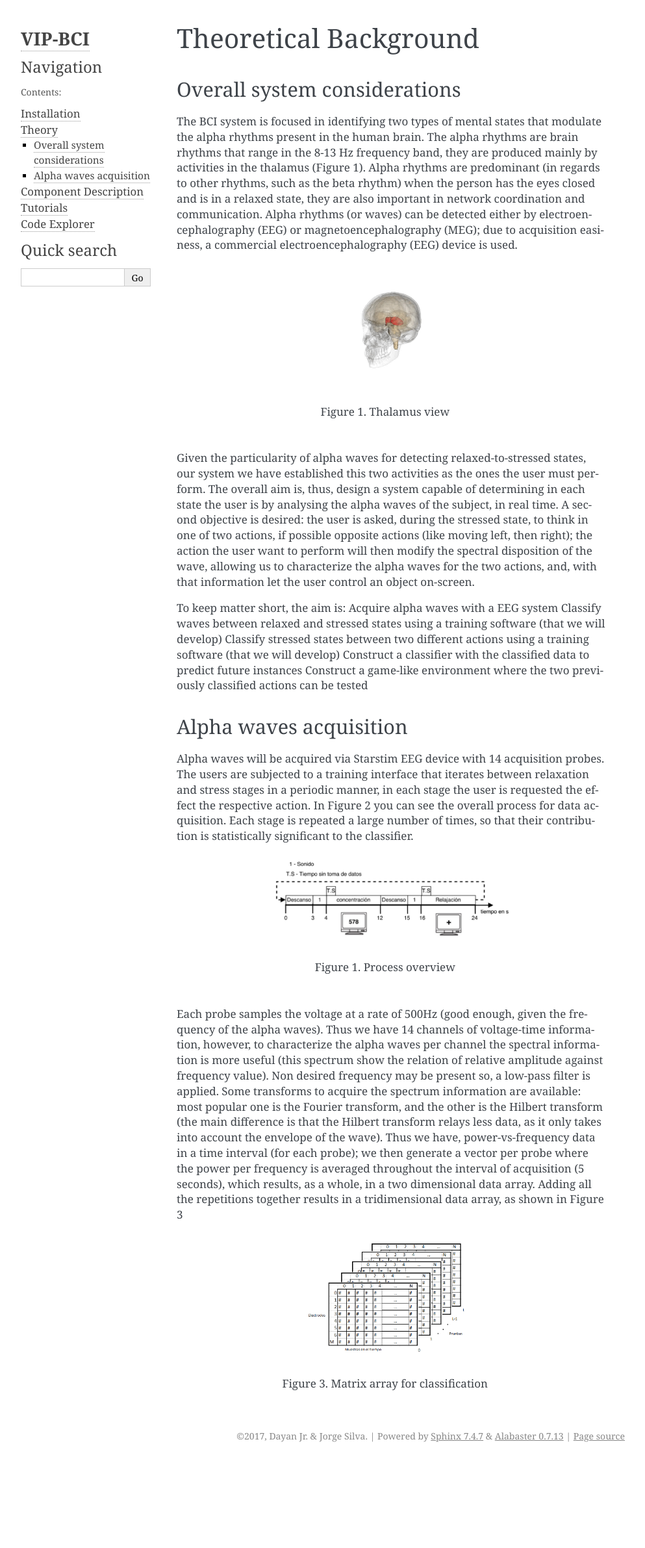
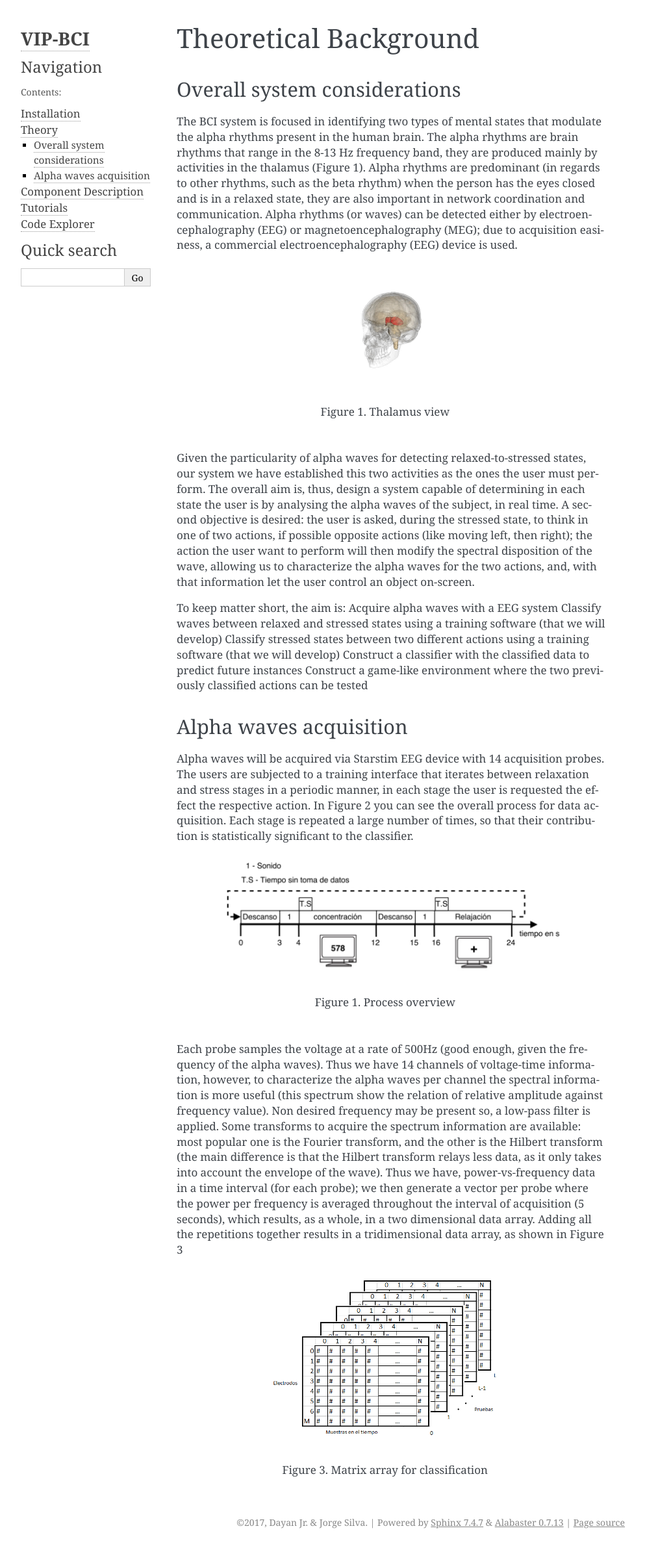
Before and after one commit to JorgeluissilvaC/VIPproject, a Sphinx documentation site: the page built from docs/theory.rst, in a window 1280 px wide. Shown: the whole page at 65% size, without its empty margins (148-1141 px from the left). Built offline with Sphinx 7.4.7, drawn with Linux system fonts in a browser that asks for light colours; before the commit the page ends 2250 px from its top, so only the background shows below that.

Commit message:
Adding images

```diff
--- a/docs/theory.rst
+++ b/docs/theory.rst
@@ -27,7 +27,7 @@ Alpha waves acquisition
 Alpha waves will be acquired via Starstim EEG device with 14 acquisition probes. The users are subjected to a training interface that iterates between relaxation and stress stages in a periodic manner, in each stage the user is requested the effect the respective action. In Figure 2 you can see the overall process for data acquisition. Each stage is repeated a large number of times, so that their contribution is statistically significant to the classifier.
 
 .. figure:: process.png
-   :scale: 70 %
+   :scale: 100 %
    :alt: map to buried treasure
 
    Figure 1. Process overview
@@ -35,7 +35,7 @@ Alpha waves will be acquired via Starstim EEG device with 14 acquisition probes.
 Each probe samples the voltage at a rate of 500Hz (good enough, given the frequency of the alpha waves). Thus we have 14 channels of voltage-time information, however, to characterize the alpha waves per channel the spectral information is more useful (this spectrum show the relation of relative amplitude against frequency value). Non desired frequency may be present so, a low-pass filter is applied. Some transforms to acquire the spectrum information are available: most popular one is the Fourier transform, and the other is the Hilbert transform (the main difference is that the Hilbert transform relays less data, as it only takes into account the envelope of the wave). Thus we have, power-vs-frequency data in a time interval (for each probe); we then generate a vector per probe where the power per frequency is averaged throughout the interval of acquisition (5 seconds), which results, as a whole, in a two dimensional data array. Adding all the repetitions together results in a tridimensional data array, as shown in Figure 3
 
 .. figure:: matrix.png
-   :scale: 70 %
+   :scale: 100 %
    :alt: map to buried treasure
 
    Figure 3. Matrix array for classification
```
